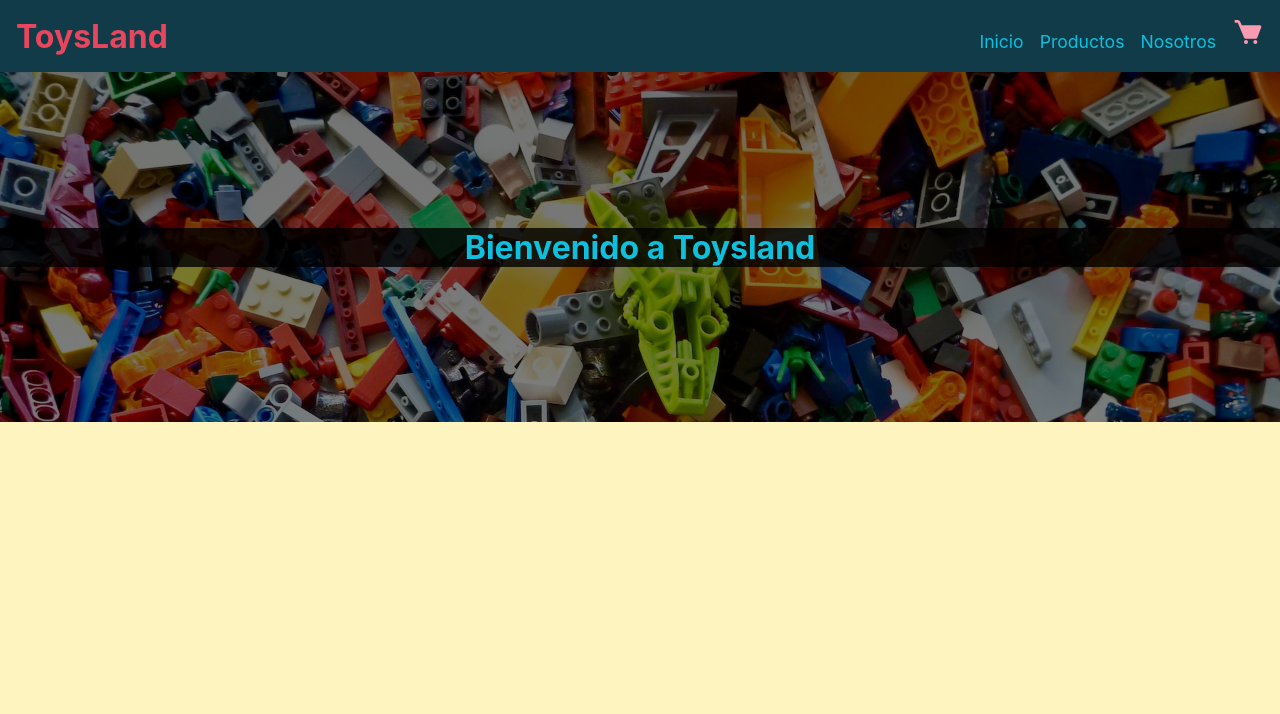
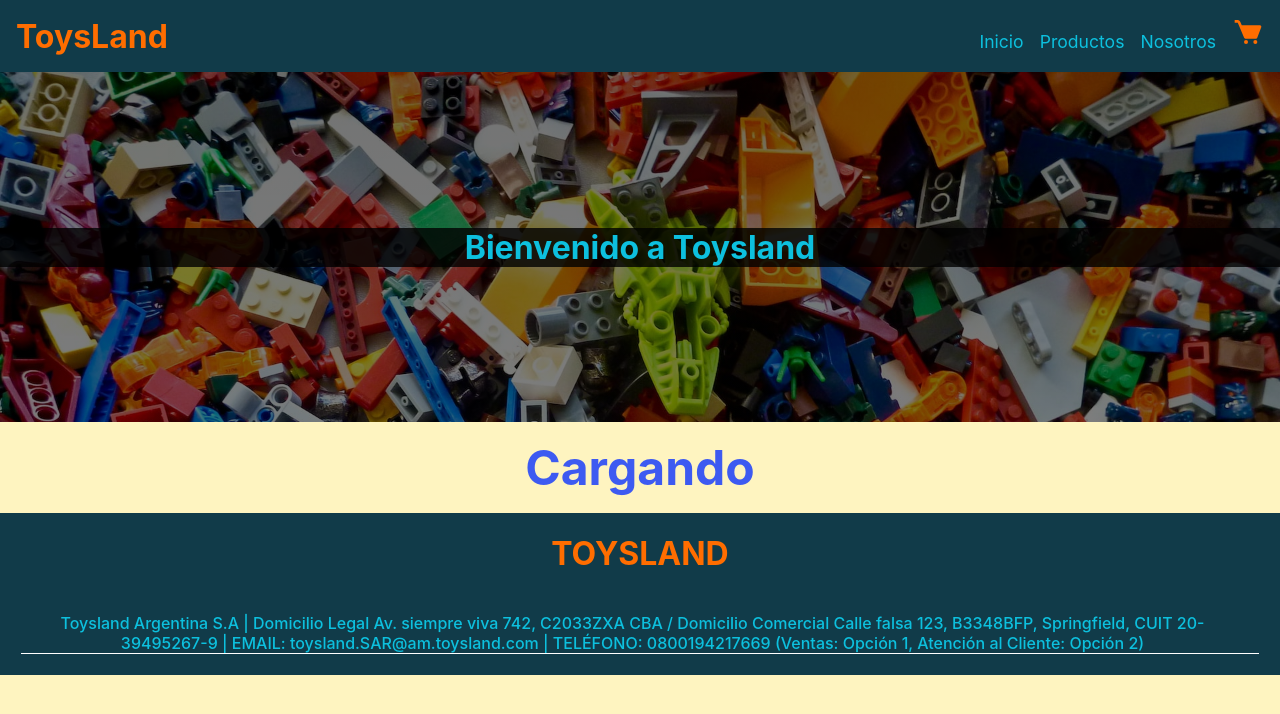
Before and after one commit to JuanErcole/ToysLand-Ercole, a React (Create React App) app: page /category/1 in a window 1280 px wide. Shown: the top 714 px of the page. Built offline with nearby package versions, Linux system fonts and the light colour scheme.

Commit message:
primera entrega

```diff
--- a/src/App.js
+++ b/src/App.js
@@ -5,6 +5,7 @@ import {ItemCount} from './components/ItemCount/ItemCount'
 import ItemListContainer from './components/ItemListContainer/ItemListContainer'
 import ItemDetailContainer from './components/ItemDetailContainer/ItemDetailContainer'
 import Rutas from './routes/rutas'
+import Footer from './components/Footer/Footer';
 
 function App() {
 
@@ -16,6 +17,7 @@ function App() {
       {/* <ItemCount stock={7} initial={1} onAdd={onAdd}/> */}
       {/* <ItemListContainer/> */}
       {/* <ItemDetailContainer/> */}
+      <Footer/>
     </div>
   );
 }
--- a/src/assets/datos.json
+++ b/src/assets/datos.json
@@ -7,7 +7,8 @@
     "info": "Figura de acción Toy Story Señor Cara de Papa 27657 de Hasbro Plasyskool",
     "price": 2500,
     "stock": 21,
-    "description": "La empresa Hasbro es la propietaria de diferentes marcas, juguetes y juegos de mesa. Desde 1923 se dedica a crear y contagiar felicidad con sus productos. Juguetes articulados. Al tener marcadas las articulaciones podrás manejar y acomodar tus figuras como más te guste. Con ellas, vas a poder crear historias en la que los personajes puedan movilizarse y cobrar vida."
+    "description": "La empresa Hasbro es la propietaria de diferentes marcas, juguetes y juegos de mesa. Desde 1923 se dedica a crear y contagiar felicidad con sus productos. Juguetes articulados. Al tener marcadas las articulaciones podrás manejar y acomodar tus figuras como más te guste. Con ellas, vas a poder crear historias en la que los personajes puedan movilizarse y cobrar vida.",
+    "category":"Marvel"
     },
     {
     "id": 2,
@@ -16,7 +17,8 @@
     "info": "Caja Registradora Luz Y Sonidos 16 Cm Con Carro De Super",
     "price": 3800,
     "stock": 7,
-    "description": "Caja Registradora Luz Y Sonidos 16 Cm Con Carro De Super. Divertite registrando tus compras de Supermercado. Contiene calculadora real desmontable. Con Luz y sonido! Contiene: *Verificador de tarjetas. *Apertura de Caja. *Accesorios de supermercado. POLITICAS DE ENTREGA: Envíos a CABA, GBA ó Interior del país a través de Mercado envíos y Mercado envios Flex. El envío es a cargo del comprador. POLÍTICA DE CAMBIOS:Para realizar un cambio se deberá presentar el ticket sin excepción. El plazo de cambio es de 30 días."
+    "description": "Caja Registradora Luz Y Sonidos 16 Cm Con Carro De Super. Divertite registrando tus compras de Supermercado. Contiene calculadora real desmontable. Con Luz y sonido! Contiene: *Verificador de tarjetas. *Apertura de Caja. *Accesorios de supermercado. POLITICAS DE ENTREGA: Envíos a CABA, GBA ó Interior del país a través de Mercado envíos y Mercado envios Flex. El envío es a cargo del comprador. POLÍTICA DE CAMBIOS:Para realizar un cambio se deberá presentar el ticket sin excepción. El plazo de cambio es de 30 días.",
+    "category":"Marvel"
     },
     {
     "id": 3,
--- /dev/null
+++ b/src/components/Footer/Footer.css
@@ -0,0 +1,38 @@
+.footer{
+    background-color: #113b49;
+    padding: 1.3rem;
+}
+
+.footer__title{
+    font-weight: 700;
+    font-size: 2rem;
+    margin-bottom: 1.5rem;
+    color: #ff6d00;
+}
+
+
+.footer__container{
+    display: flex;
+    justify-content: center;
+    align-items: center;
+    border-bottom: 1px solid #fff;
+    --padding-container: 50px 0
+}
+
+.nav--footer{
+    display: grid;
+    gap: 1em;
+    grid-auto-flow: row;
+    height: 100%;
+    text-align: center;
+}
+
+.footer__legend{
+    display: flex;
+    margin: 0;
+    margin-right: 15px;
+    flex-wrap: wrap;
+    text-align: center;
+    font-weight: 500;
+    color: #0dc0de;
+}
--- /dev/null
+++ b/src/components/Footer/Footer.jsx
@@ -0,0 +1,17 @@
+import React from 'react'
+import './Footer.css'
+
+const Footer = () => {
+  return (
+    <footer className={"footer"}>
+        <section className={"footer__container"}>
+            <nav className={"nav--footer"}>
+                <h2 className={"footer__title"}>TOYSLAND</h2>
+                <h4 className='footer__legend'>Toysland Argentina S.A | Domicilio Legal Av. siempre viva 742, C2033ZXA CBA / Domicilio Comercial Calle falsa 123, B3348BFP, Springfield, CUIT 20-39495267-9 | EMAIL: toysland.SAR@am.toysland.com | TELÉFONO: 0800194217669 (Ventas: Opción 1, Atención al Cliente: Opción 2)</h4>
+            </nav>
+        </section>
+    </footer>
+  )
+}
+
+export default Footer
--- a/src/components/ItemDetailContainer/ItemDetailContainer.jsx
+++ b/src/components/ItemDetailContainer/ItemDetailContainer.jsx
@@ -3,7 +3,6 @@ import datos from '../../assets/datos.json'
 import ItemDetail from '../ItemDetail/ItemDetail'
 import {useState, useEffect} from 'react';
 import {useParams} from 'react-router-dom'
-import item from '../Item/Item';
 
 
 const ItemListContainer = () => {
--- a/src/components/ItemList/ItemList.jsx
+++ b/src/components/ItemList/ItemList.jsx
@@ -11,7 +11,7 @@ const ItemList = ({items}) => {
     <>
       <div className="item">
         {items.map((item, index) =>
-          <Item key={index} id={item.id} title={item.title} price={item.price} info={item.info} stock={item.stock} img={item.img}/>
+          <Item category ={item.category} key={index} id={item.id} title={item.title} price={item.price} info={item.info} stock={item.stock} img={item.img}/>
         )}
       </div>
     </>
--- a/src/components/itemListContainer/itemListContainer.jsx
+++ b/src/components/itemListContainer/itemListContainer.jsx
@@ -3,29 +3,33 @@ import datos from '../../assets/datos.json'
 import ItemList from '../ItemList/ItemList'
 import './itemListContainer.css'
 import {useState, useEffect} from 'react';
+import {useParams} from 'react-router-dom'
+
 
 
 const ItemListContainer = () => {
 
-  const [items, setProductos] = useState([])
+  const [items, setItems] = useState([]);
+  const {categoryid} = useParams();
 
   useEffect (()=>{
-    const consulta = new Promise ((resolve, rejected) =>{
-
+    const consulta = new Promise ((resolve) =>{
+        let datosFiltered = [];
         setTimeout(()=>{
-          resolve(datos)
+          datosFiltered = categoryid ? datos.filter(element => element.category == categoryid ) : datos;
+          resolve(datosFiltered)
         }, 3000);
     })
 
-    consulta.then(resultado=>setProductos(resultado));
+    consulta.then(resultado=>setItems(resultado));
 
-  },[]);
+  },[categoryid]);
 
   return (
     <div className='itemListContainer'>
-      {items.length < 1
-      ? <span className="loader">Cargando</span>
-      : <ItemList items={items} />}
+      {items.length
+      ? <ItemList items={items} />
+      : <span className="loader">Cargando</span>}
     </div>
   )
 }
--- a/src/components/navBar/NavBar.css
+++ b/src/components/navBar/NavBar.css
@@ -16,7 +16,6 @@ ul{
 
 li{
     list-style: none;
-    margin: ;
 }
 
 .header{
@@ -30,7 +29,7 @@ li{
 }
 
 .logo{
-    color: #e9455d;
+    color: #ff6d00;
 }
 
 .links{
--- a/src/routes/rutas.jsx
+++ b/src/routes/rutas.jsx
@@ -14,6 +14,7 @@ const rutas = () => {
       <Routes>
         <Route path='/' element={<ItemListContainer/>}/>
         <Route path='/Item/:id' element={<ItemDetailContainer/>}/>
+        <Route path='/category/:categoryid' element={<ItemListContainer/>}/>
       </Routes>
     </BrowserRouter>
   )
```
Also changed, not shown: src/carrito.svg.
